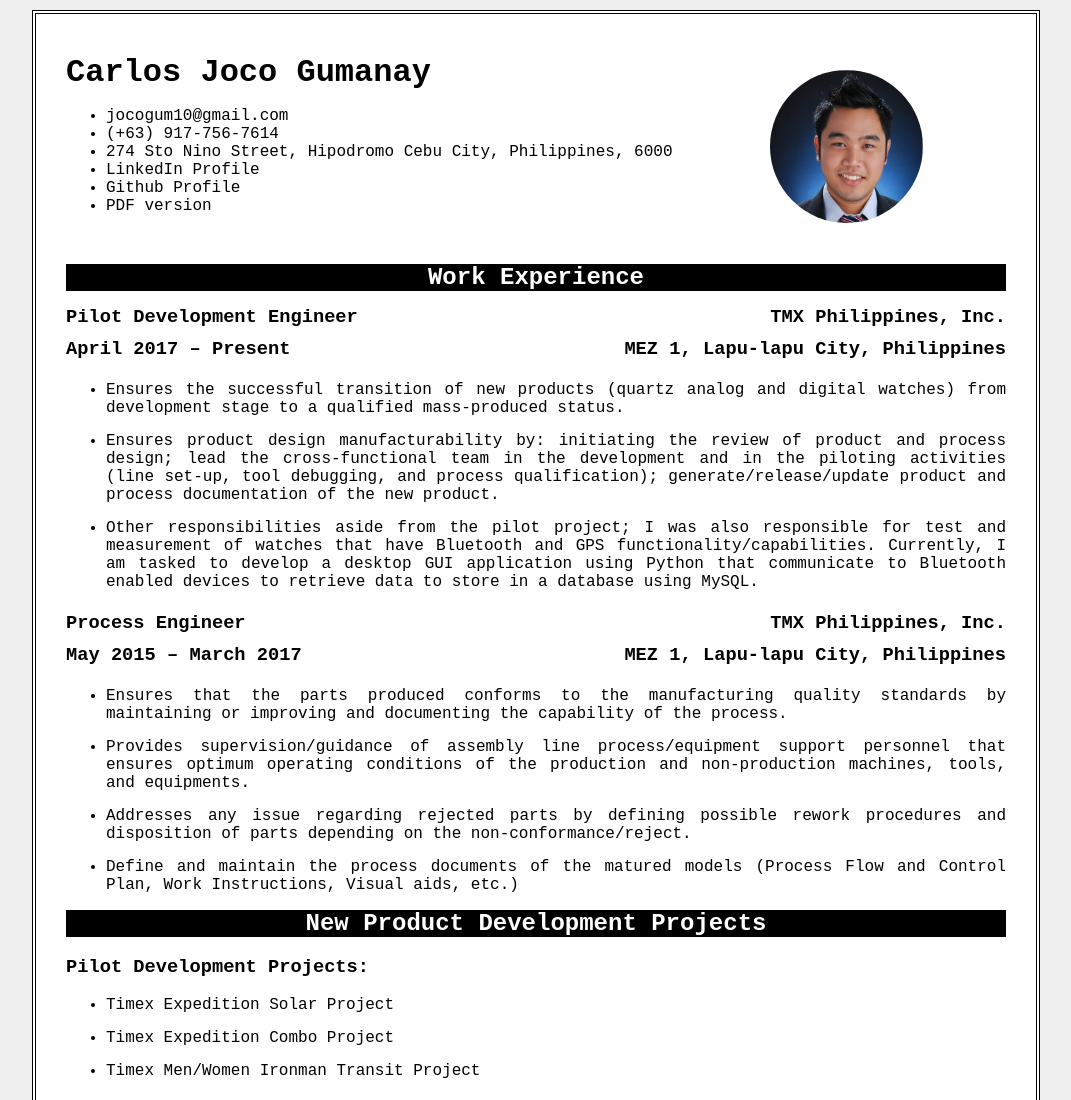
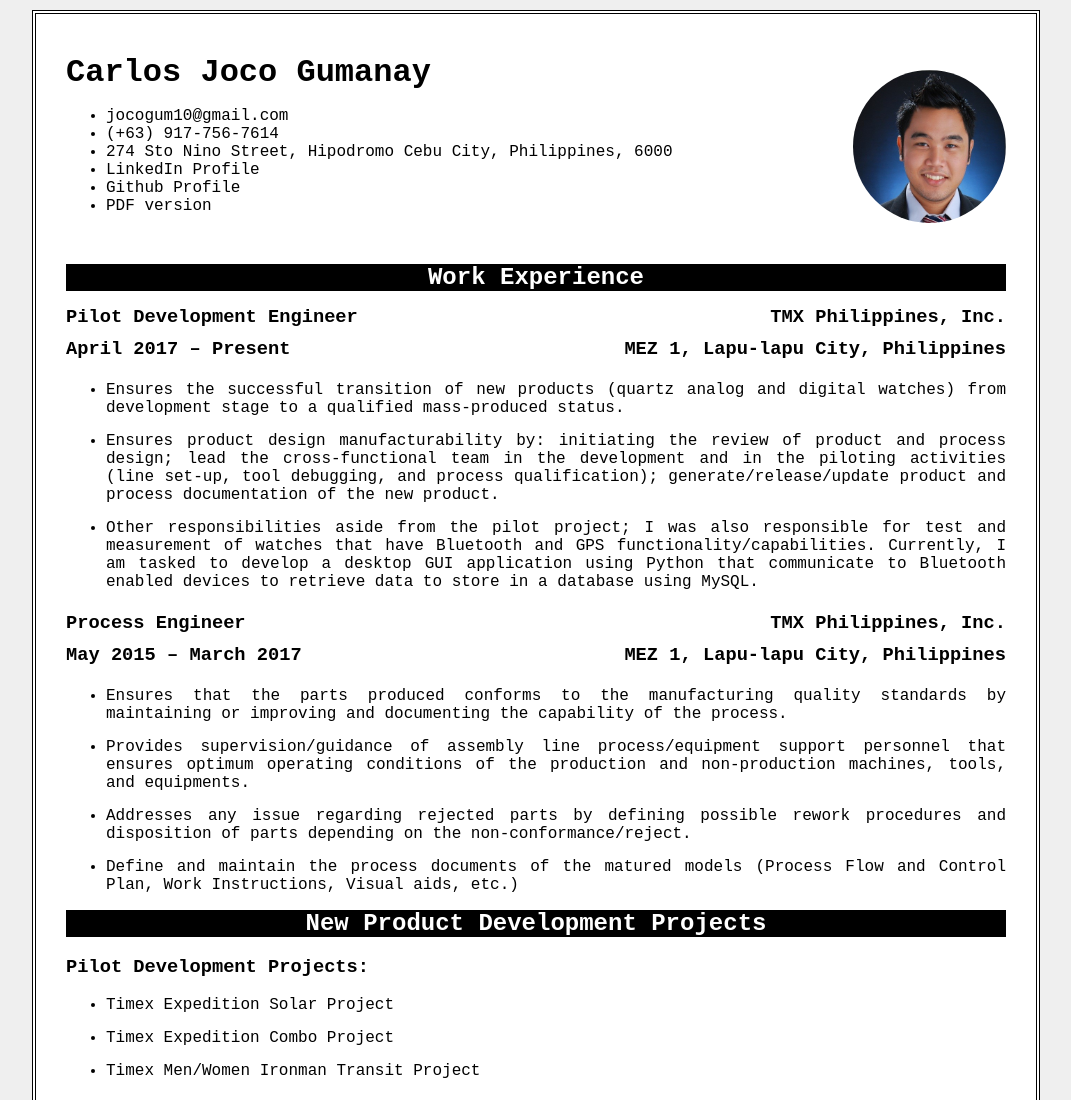
Before and after one commit to jocogum10/resume, a plain HTML site: page index.html in a window 1280 px wide. Shown: the top 1100 px of the page, without its empty margins (104-1175 px from the left). Drawn offline with Linux system fonts and the light colour scheme.

Commit message:
aligned picture to the right side during full width

```diff
--- a/style.css
+++ b/style.css
@@ -5,7 +5,7 @@ body{
 }
 #content{
     max-width: 940px;
-    min-width: 720px;
+    min-width: 320px;
     margin: 10px auto 10px auto;
     padding: 30px;
     border-width: 4px;
@@ -43,7 +43,7 @@ header{
     #right-header{
         float: right;
         clear: right;
-        margin: 26px 83px 26px auto;
+        margin: 26px auto 26px auto;
     }
 }
 
```
